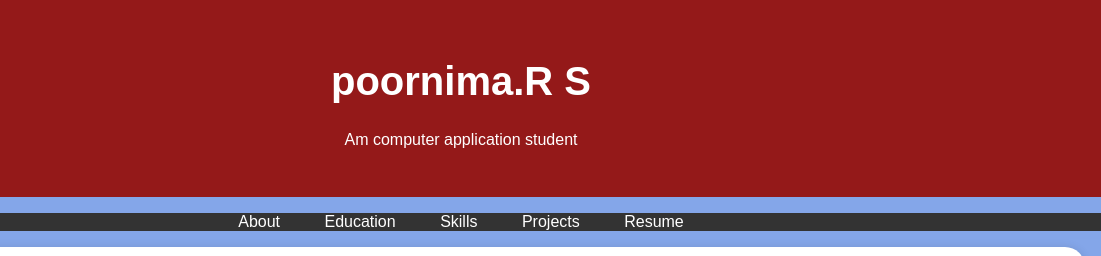
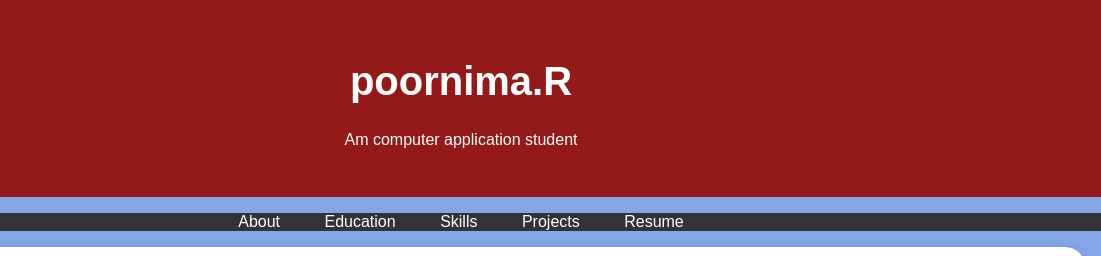
Before and after one commit to poori05/Poornima, a plain HTML site: page index.html in a window 1280 px wide. Shown: the top 256 px of the page, 179-1280 px from the left. Drawn offline with Linux system fonts and the light colour scheme.

Commit message:
Update index.html

```diff
--- a/index.html
+++ b/index.html
@@ -96,7 +96,7 @@
         <div class="header-content">
             <!-- Add your profile picture here -->
             <img src="IMG-20241227-WA0006 (1).jpg" alt="Your Profile Picture" class="profile-picture">
-            <h1>poornima.R S</h1>
+            <h1>poornima.R </h1>
             <p>Am computer application student</p>
         </div>
     </header>
```
